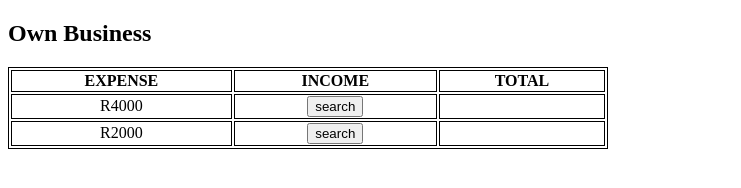
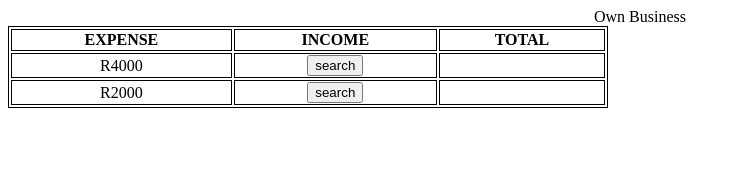
Before and after one commit to The-DigitalAcademy/sinda-tracker, a plain HTML site: page index.html in a window 1280 px wide. Shown: the whole page, without its empty margins (0-741 px from the left). Drawn offline with Linux system fonts and the light colour scheme.

Commit message:
tracker new

```diff
--- a/index.html
+++ b/index.html
@@ -11,11 +11,12 @@ table, th, td {
 </head>
 <body>
 
-<h2>Own Business</h2>
+<center>Own Business</center>
 <div>
 <div class="app d-grid gap-4 col-6 mx-auto">
   <table style="width:600px">
     <tr>
+
       <th>EXPENSE</th>
       <th>INCOME</th>
       <th>TOTAL</th>
```
